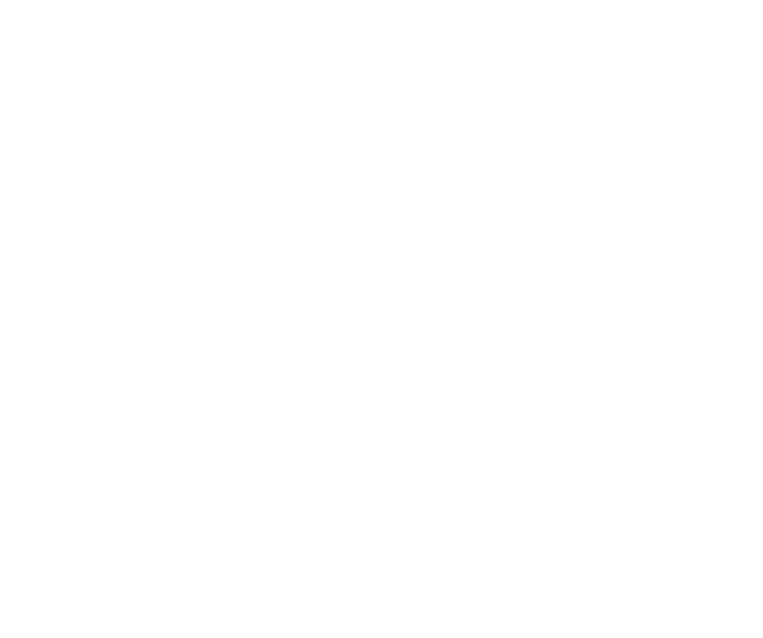
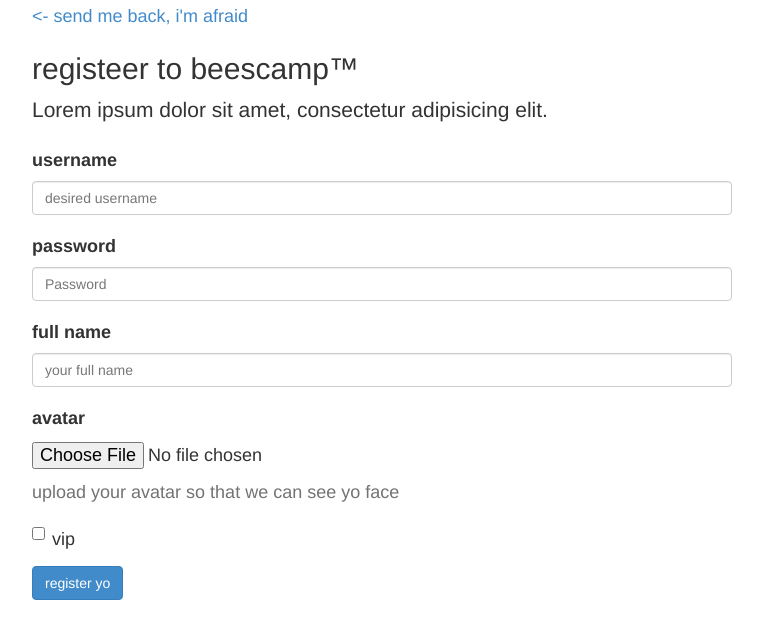
Before and after one commit to webnified/beescamp, a website: page register.html in a window 1280 px wide. Shown: the whole page, without its empty margins (258-1021 px from the left). Drawn offline with nearby package versions, Linux system fonts and the light colour scheme; a web font is replaced by a local one.

Commit message:
Register page

```diff
--- a/register.html
+++ b/register.html
@@ -24,7 +24,38 @@
   </head>
 
   <body>
-  <div class="container">
+  <div class="container-narrow register-page">
+    <p><a href="index.html"><- send me back, i'm afraid</a></p>
+    <h2 class="headline">registeer to beescamp™</h2>
+    <p class="lead">Lorem ipsum dolor sit amet, consectetur adipisicing elit.</p>
+    <form role="form">
+    <div class="form-group">
+      <label for="username">username</label>
+      <input type="text" class="form-control" id="username" placeholder="desired username">
+    </div>
+    <div class="form-group">
+      <label for="password">password</label>
+      <input type="password" class="form-control" id="password" placeholder="Password">
+    </div>
+    <div class="form-group">
+      <label for="full name">full name</label>
+      <input type="text" class="form-control" id="full name" placeholder="your full name">
+    </div>
+
+   <div class="form-group">
+      <label for="avatar">avatar</label>
+      <input type="file" id="avatar">
+      <p class="help-block">upload your avatar so that we can see yo face</p>
+    </div>
+
+    <div class="checkbox">
+      <label>
+        <input type="checkbox"> vip
+      </label>
+    </div>
+
+    <button type="submit" class="btn btn-primary">register yo</button>
+  </form>
   </div>
     <!-- jQuery (necessary for Bootstrap's JavaScript plugins) -->
     <script src="js/jquery.min.js"></script>
```
